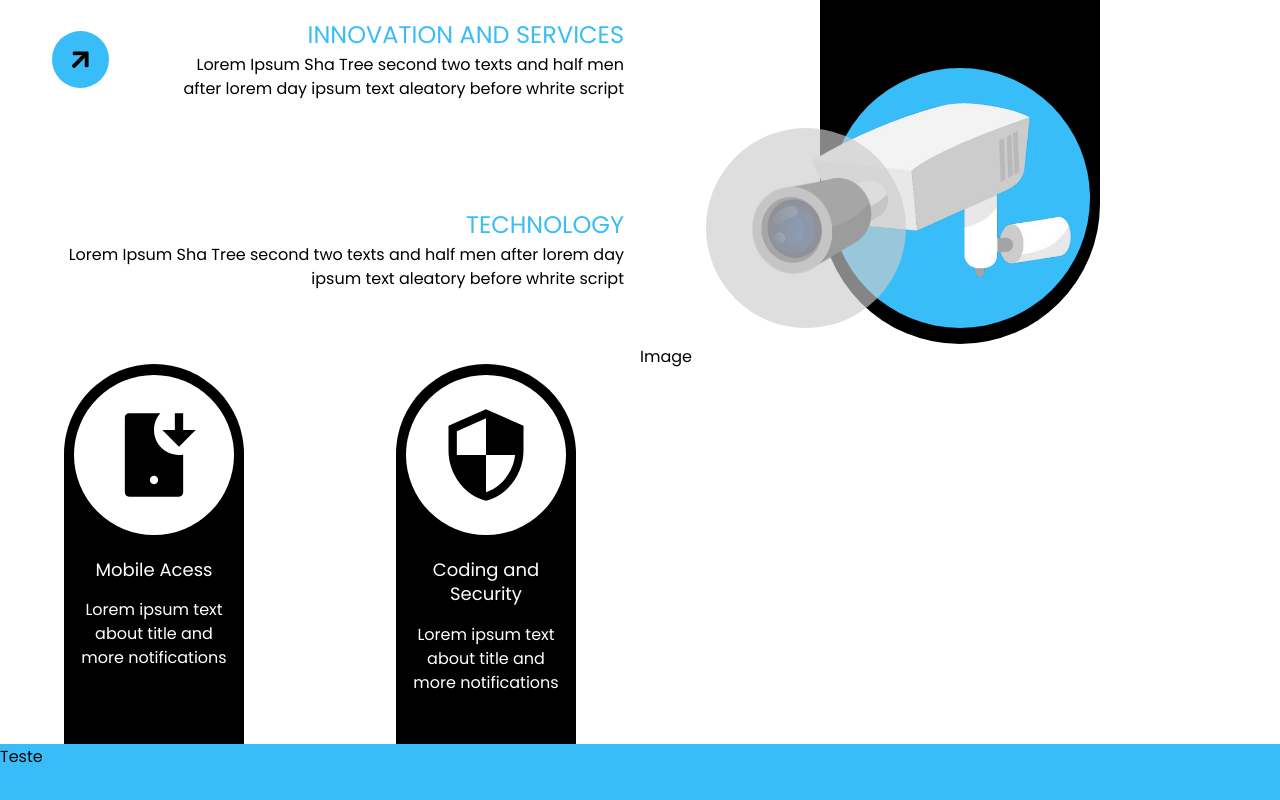
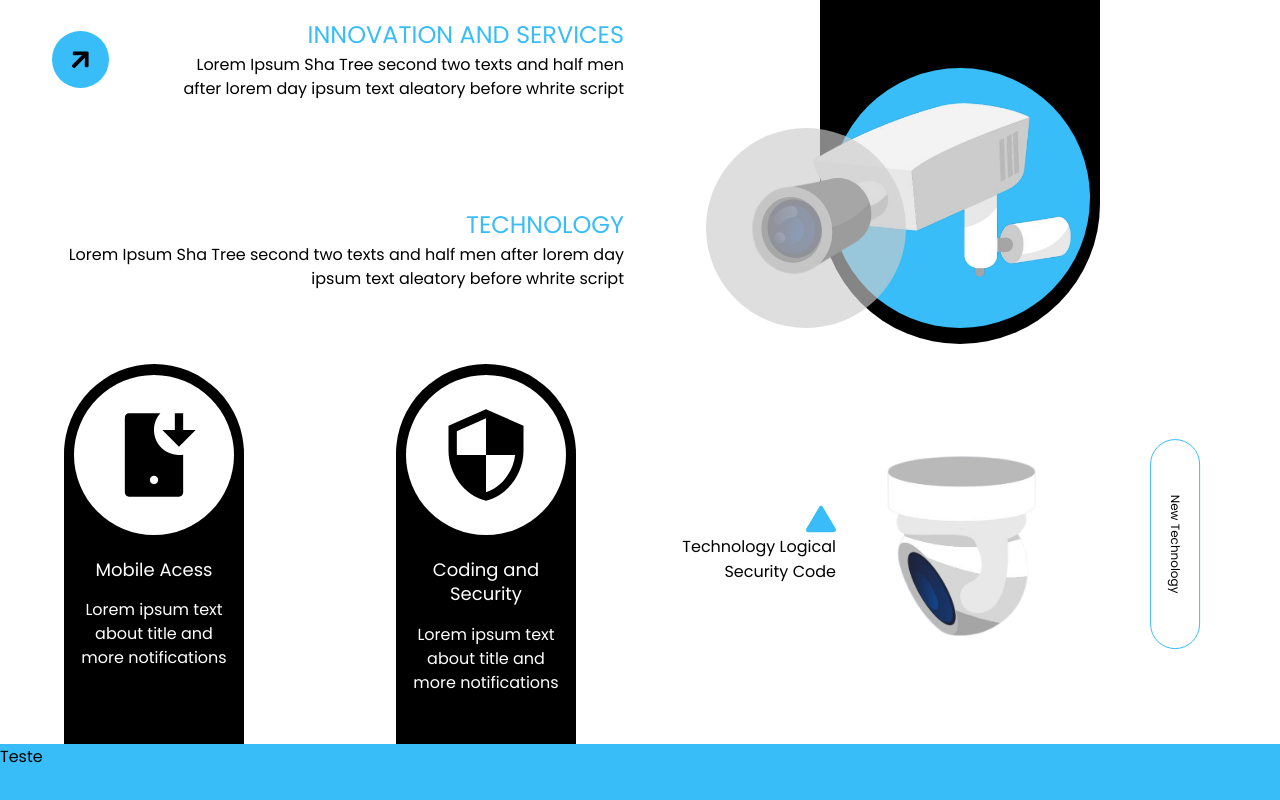
Before and after one commit to atomsdeveloper/site-cyber-security, a React (Vite) app: page / in a window 1280 px wide. Shown: the part 316-1116 px from the top of the page. Built offline with nearby package versions, Linux system fonts and the light colour scheme.

Commit message:
feat: add section to image and techs

```diff
--- a/src/components/Content/InfoSecurity/index.jsx
+++ b/src/components/Content/InfoSecurity/index.jsx
@@ -6,6 +6,10 @@ import { Text } from "./Text";
 // Icons
 import { RiMobileDownloadFill } from "react-icons/ri";
 import { MdSecurity } from "react-icons/md";
+import { BsFillTriangleFill } from "react-icons/bs";
+
+// Images
+import ImageCam2 from '../../../assets/imgs/cam-2.png'
 
 export const InfoSecurity = () => {
   return (
@@ -41,7 +45,27 @@ export const InfoSecurity = () => {
           />
         </S.ColumnSecurity>
       </S.InfoCards>
-      <S.ImageCards>Image</S.ImageCards>
+      <S.ImageCards>
+        <S.Text>
+          <BsFillTriangleFill
+            size={30}
+            color="var(--color-p5)"
+          />
+          <span>
+            Technology Logical Security Code
+          </span>
+        </S.Text>
+        <img
+          src={ImageCam2}
+          alt="Imagem de uma Segunda Câmera"
+          width={220}
+        />
+        <S.Technology>
+          <span>
+            New Technology
+          </span>
+        </S.Technology>
+      </S.ImageCards>
     </S.InfoSecurity>
   )
 }
--- a/src/components/Content/InfoSecurity/styles.js
+++ b/src/components/Content/InfoSecurity/styles.js
@@ -130,8 +130,56 @@ export const ImageCards = styled.div`
   flex: 1;
   width: 50%;
 
-  @media (max-width: 900px) {
+  display: flex;
+  align-items: center;
+  justify-content: space-between;
+
+  > * {
+    flex: 1 1 33%; /* Cresce, encolhe e tem base de 33% */
+
+    display: flex;
+    justify-content: center;
+
+    padding: .875rem
+  }
+
+  @media (max-width: 1000px) {
     width: 100%;
     height: 50%;
   }
+
+  @media (max-width: 420px) {
+    flex-direction: column;
+  }
 `;
+
+export const Text = styled.div`
+  display: flex;
+  flex-direction: column;
+  align-items: end;
+
+  span {
+    text-align: end;
+  }
+`;
+
+export const Technology = styled.div`
+  width: 80%;
+  padding: 1rem;
+
+  border: 1px solid var(--color-p5);
+  border-radius: 30px;
+
+  text-align: center;
+
+  transform: rotate(90deg);
+
+  span {
+    font: var(--poppins-12);
+  }
+
+  @media (max-width: 420px) {
+    width: 80%;
+    transform: rotate(0deg);
+  }
+`;
```
Also changed, not shown: src/assets/imgs/cam-2.png (added).
